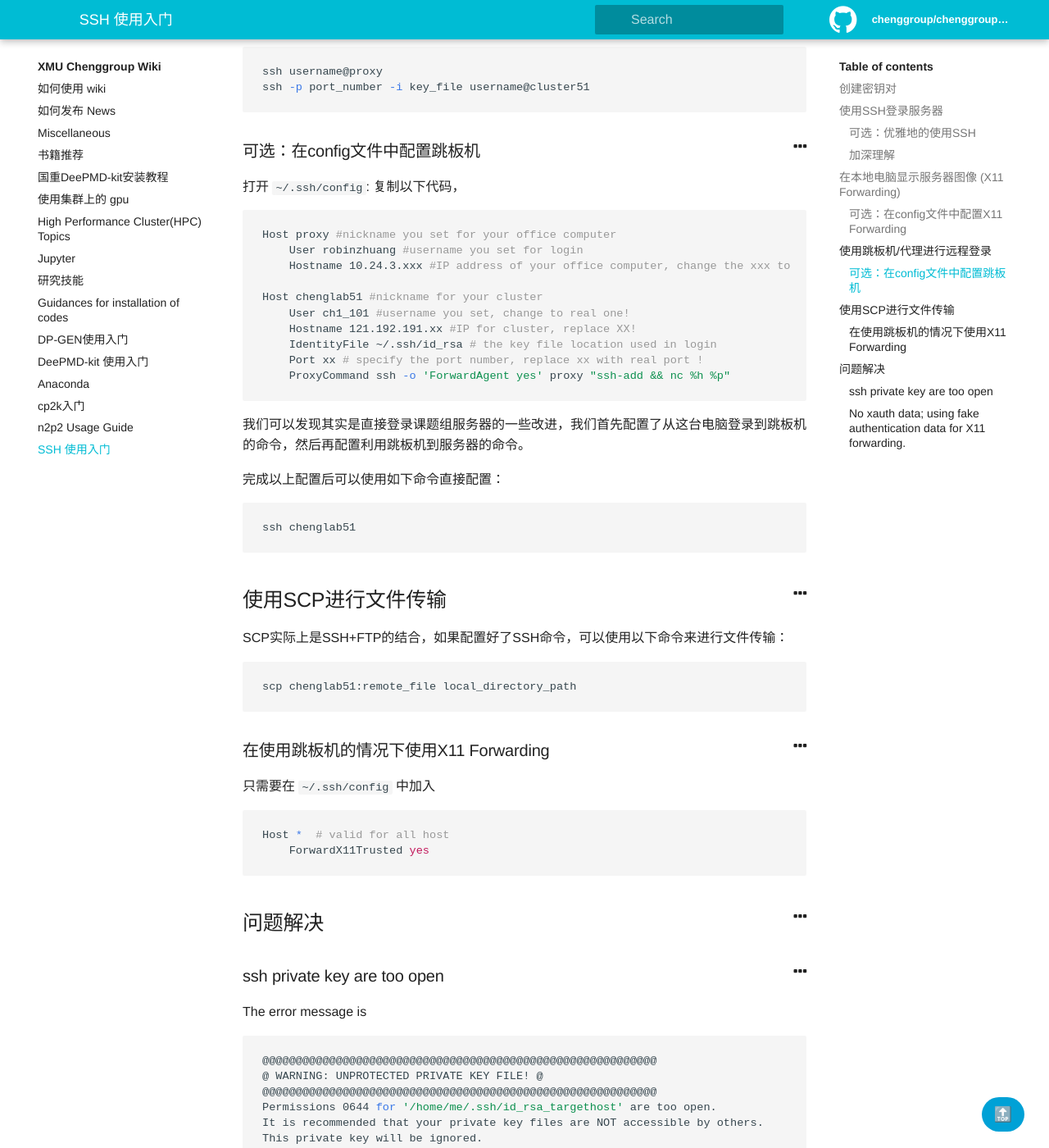
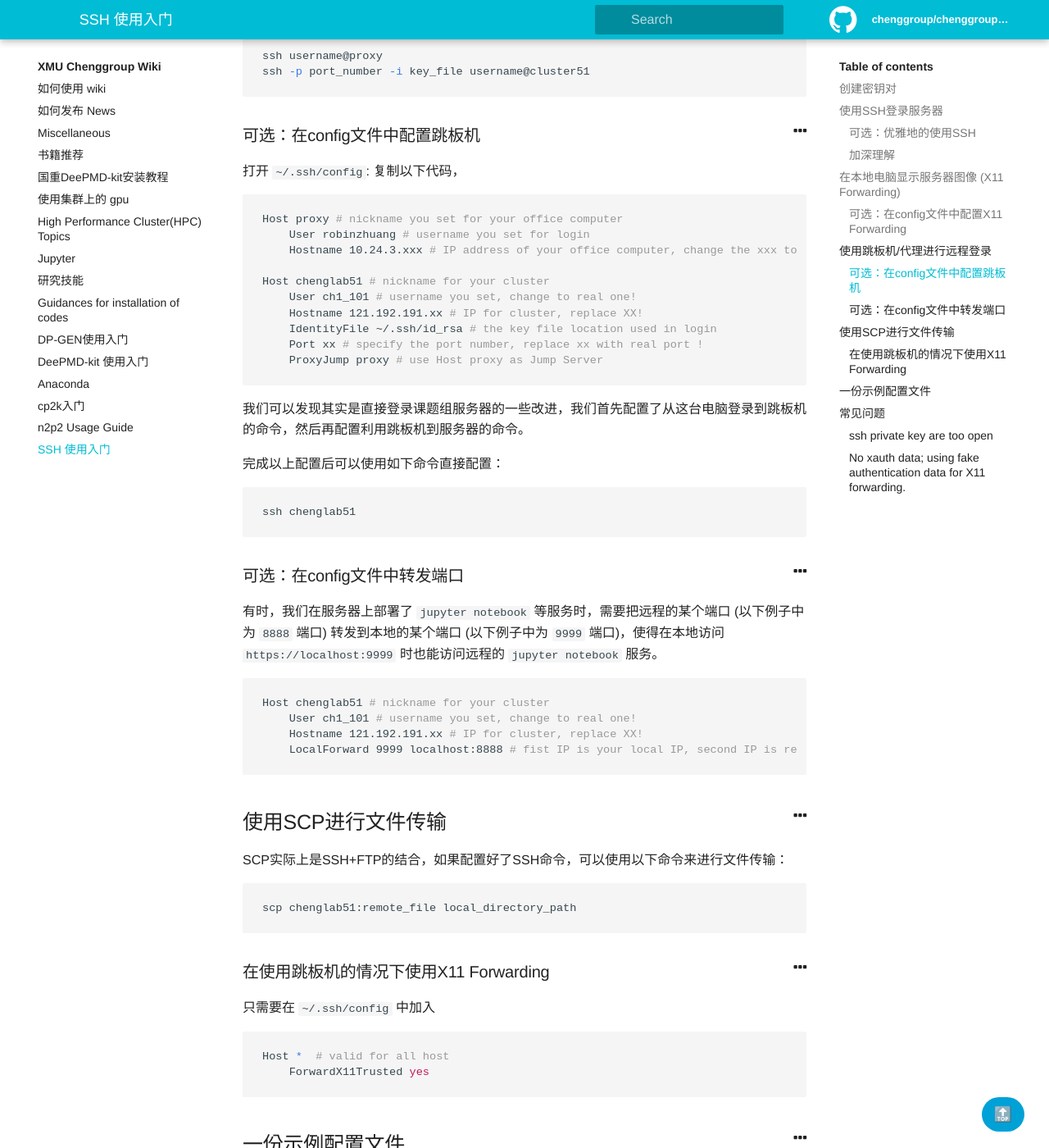
Before and after one commit to chenggroup/chenggroup.github.io, a Jekyll site: the page built from _wiki/ssh_note.md, in a window 1280 px wide and 1400 px high, scrolled down 3095 px. Shown: the whole window at 82% size. Built offline with Jekyll 4.4.1, drawn with Linux system fonts in a browser that asks for light colours; some of the changed text lies outside the part shown.

Commit message:
update .ssh/config example

````diff
--- a/_wiki/ssh_note.md
+++ b/_wiki/ssh_note.md
@@ -49,19 +49,18 @@
 我们可以把SSH命令的参数都储存在这个文件里。以下是语法示例文件：
 
 ``` bash
-Host myserver #nickname for your cluster
-    User ch1_101 #replacement of username in ssh
-    Hostname 121.192.191.51 #replace of cluster_ip in ssh
-    Port 6666 #replacement of -p <port number> in ssh
+Host myserver # nickname for your cluster
+    User ch1_101 # replacement of username in ssh
+    Hostname 121.192.191.51 # replace of cluster_ip in ssh
+    Port 6666 # replacement of -p <port number> in ssh
     IdentityFile ~/.ssh/id_rsa # replace of -i <path to your private key> in ssh
-
 ```
 
 保存上述文件，你就可以简单地使用如下命令登录:
 
 ```bash
 ssh myserver
-#equivalent with
+# equivalent with
 ssh -i ~/.ssh/id_rsa -p 6666 ch1_101@121.192.191.51
 ```
 
@@ -103,16 +102,16 @@
 打开 `~/.ssh/config`: 复制以下代码，
 
 ```bash
-Host proxy #nickname you set for your office computer
-    User robinzhuang #username you set for login
-    Hostname 10.24.3.xxx #IP address of your office computer, change the xxx to real one!
+Host proxy # nickname you set for your office computer
+    User robinzhuang # username you set for login
+    Hostname 10.24.3.xxx # IP address of your office computer, change the xxx to real one!
 
-Host chenglab51 #nickname for your cluster
-    User ch1_101 #username you set, change to real one!
-    Hostname 121.192.191.xx #IP for cluster, replace XX!
+Host chenglab51 # nickname for your cluster
+    User ch1_101 # username you set, change to real one!
+    Hostname 121.192.191.xx # IP for cluster, replace XX!
     IdentityFile ~/.ssh/id_rsa # the key file location used in login
     Port xx # specify the port number, replace xx with real port !
-    ProxyCommand ssh -o 'ForwardAgent yes' proxy "ssh-add && nc %h %p"
+    ProxyJump proxy # use Host proxy as Jump Server
 ```
 
 我们可以发现其实是直接登录课题组服务器的一些改进，我们首先配置了从这台电脑登录到跳板机的命令，然后再配置利用跳板机到服务器的命令。
@@ -121,6 +120,17 @@
 
 ```bash
 ssh chenglab51
+```
+
+### 可选：在config文件中转发端口
+
+有时，我们在服务器上部署了 `jupyter notebook` 等服务时，需要把远程的某个端口 (以下例子中为 `8888` 端口) 转发到本地的某个端口 (以下例子中为 `9999` 端口)，使得在本地访问 `https://localhost:9999` 时也能访问远程的 `jupyter notebook` 服务。
+
+```bash
+Host chenglab51 # nickname for your cluster
+    User ch1_101 # username you set, change to real one!
+    Hostname 121.192.191.xx # IP for cluster, replace XX!
+    LocalForward 9999 localhost:8888 # fist IP is your local IP, second IP is remote IP you want to forward
 ```
 
 ## 使用SCP进行文件传输
@@ -140,7 +150,44 @@
     ForwardX11Trusted yes
 ```
 
-## 问题解决
+## 一份示例配置文件
+
+以下为 `~/.ssh/config` 的一个示例，需要时可在这份示例文件上进行修改，必要修改的部分已在注释中标出，`General config` 可以直接照抄:
+
+```bash
+# General config
+Host *
+    ForwardX11Trusted yes
+    ForwardAgent yes
+    AddKeysToAgent yes
+    ServerAliveInterval 60
+    ControlPersist yes
+    ControlMaster auto
+    ControlPath /tmp/%r@%h:%p
+
+# set proxy
+Host nickname_proxy # nickname for your Jump Server
+    Hostname 10.24.3.142 # IP for Jump Server (REPlACE IT!)
+    User chenglab # your username for Jump Server (REPlACE IT!)
+
+# 51 and 52
+Host nickname_51 # nickname for your cluster
+    Hostname 121.192.191.51
+    User ch1_102 # your 51 username (REPlACE IT!)
+    LocalForward 8051 localhost:8888
+
+Host nickname52 # nickname for your cluster
+    Hostname 121.192.191.52
+    User ch2_102 # your 52 username (REPlACE IT!)
+    LocalForward 8052 localhost:8888
+
+# set same parts for 51 and 52
+Host nickname_51 nickname_52 # use your own nickname
+    Port 6666
+    ProxyJump nickname_proxy # use your own nickname
+```
+
+## 常见问题
 
 ### ssh private key are too open
 
````
